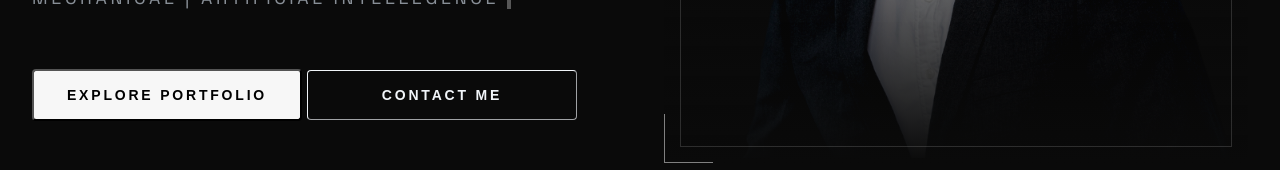
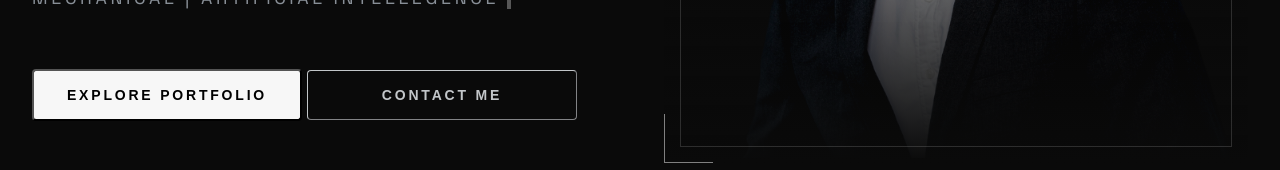
Before and after one commit to LeoFades/portfolio_steve, a React (Vite) app in the folder protfolio_steve/: page / in a window 1280 px wide. In both pictures the pointer is over the button "CONTACT ME". Shown: the part 594-764 px from the top of the page. Built offline with nearby package versions, Linux system fonts and the light colour scheme.

Commit message:
slight update to hero

```diff
--- a/protfolio_steve/src/components/sections/Hero/Hero.module.css
+++ b/protfolio_steve/src/components/sections/Hero/Hero.module.css
@@ -157,6 +157,10 @@
     opacity: 0.8;
 }
 
+.heroButtonSecondary:hover {
+    opacity: 0.8;
+}
+
 /* IMAGE SIDE */
 
 .imageWrapper {
```
